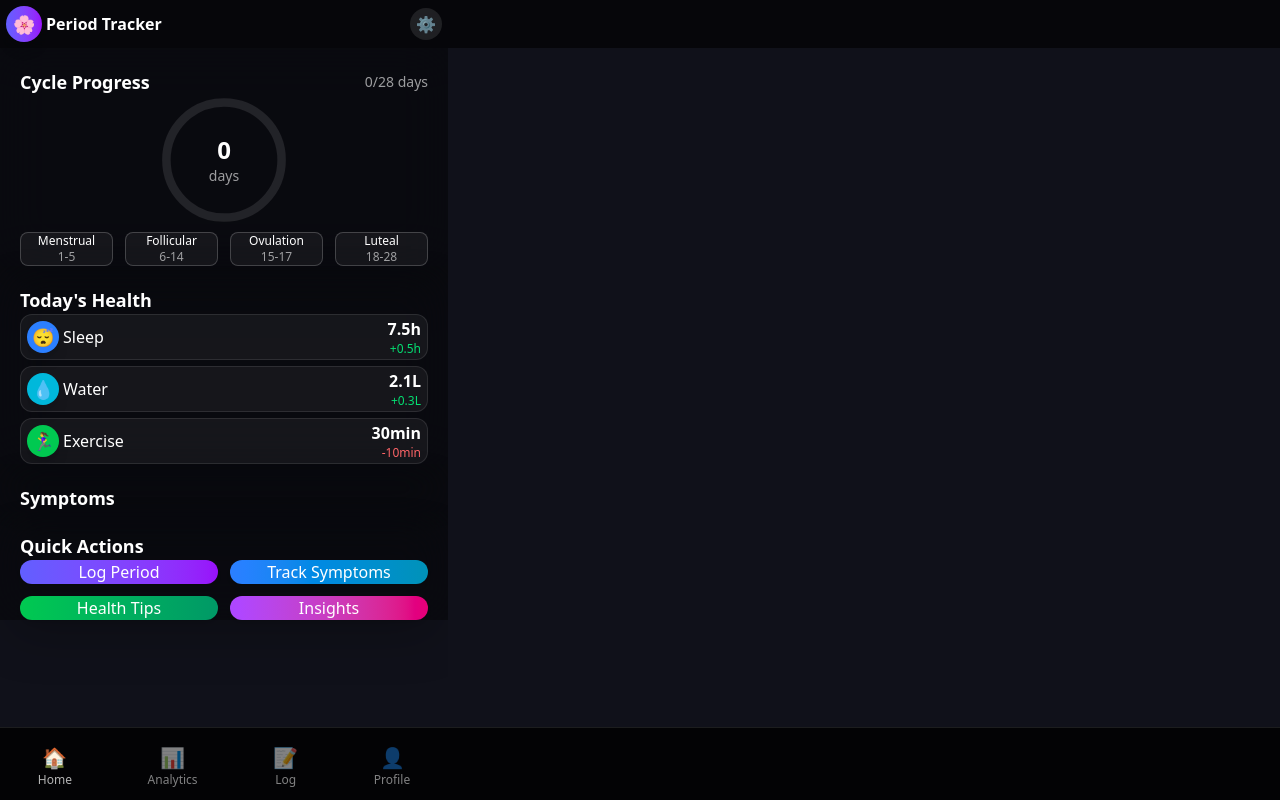
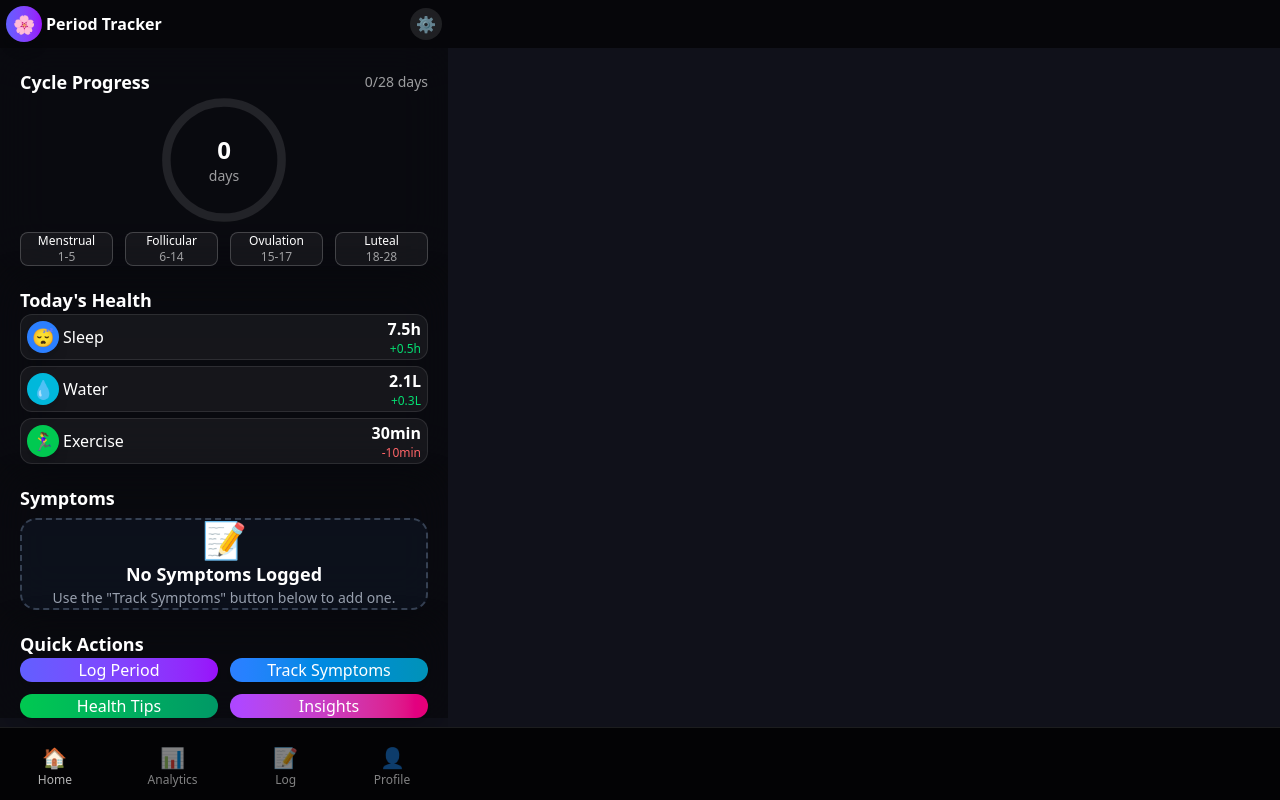
Before and after one commit to Amarjeet2629/period-tracker, a Next.js app: page / in a window 1280 px wide. Built offline with nearby package versions, Linux system fonts and the light colour scheme.

Commit message:
add place holder for Sysmptoms

```diff
--- a/src/components/Symptoms.tsx
+++ b/src/components/Symptoms.tsx
@@ -10,23 +10,33 @@ export const Symptoms = ({ symptoms }: { symptoms: Symptom[] }) => {
             }}
         >
             <h2 className="text-lg font-semibold text-white mb-6">Symptoms</h2>
+            {symptoms && symptoms.length > 0 ? (
                 <div className="space-y-4">
                     {symptoms.map((symptom) => (
-                    <div style={{paddingLeft: '6px', paddingRight: '6px', paddingTop: '2px', paddingBottom: '2px', marginBottom: '6px'}} key={symptom.name} className="flex items-center justify-between bg-white/5 rounded-xl border border-white/10 hover:bg-white/10 transition-colors">
+                        <div key={symptom.name} className="flex items-center justify-between bg-white/5 p-4 rounded-xl border border-white/10 hover:bg-white/10 transition-colors">
                             <div className="flex items-center space-x-4">
                                 <span className="text-2xl">{symptom.icon}</span>
                                 <span className="font-medium text-white">{symptom.name}</span>
                             </div>
-                        <span style={{ padding: '4px' }} className={`px-2 py-1 rounded-full text-xs font-medium ${
-                            symptom.severity === 'MILD' ? 'bg-yellow-900/40 text-yellow-300' :
-                            symptom.severity === 'MODERATE' ? 'bg-orange-900/40 text-orange-300' :
-                            'bg-red-900/40 text-red-300'
+                            <span className={`px-3 py-1 rounded-full text-xs font-semibold ${
+                                symptom.severity === 'MILD' ? 'bg-green-900/50 text-green-300' :
+                                symptom.severity === 'MODERATE' ? 'bg-yellow-900/50 text-yellow-300' :
+                                'bg-red-900/50 text-red-300'
                             }`}>
                                 {symptom.severity}
                             </span>
                         </div>
                     ))}
                 </div>
+            ) : (
+                <div style={{ marginTop: '6px' }} className="text-center bg-gray-900/50 rounded-2xl border-2 border-dashed border-gray-700">
+                    <div className="text-4xl mb-4">📝</div>
+                    <h3 className="text-lg font-semibold text-white mb-2">No Symptoms Logged</h3>
+                    <p className="text-sm text-gray-400">
+                        Use the &quot;Track Symptoms&quot; button below to add one.
+                    </p>
+                </div>
+            )}
         </div>
     )
 }
```
Lines whose indentation alone changed are shown as unchanged.
